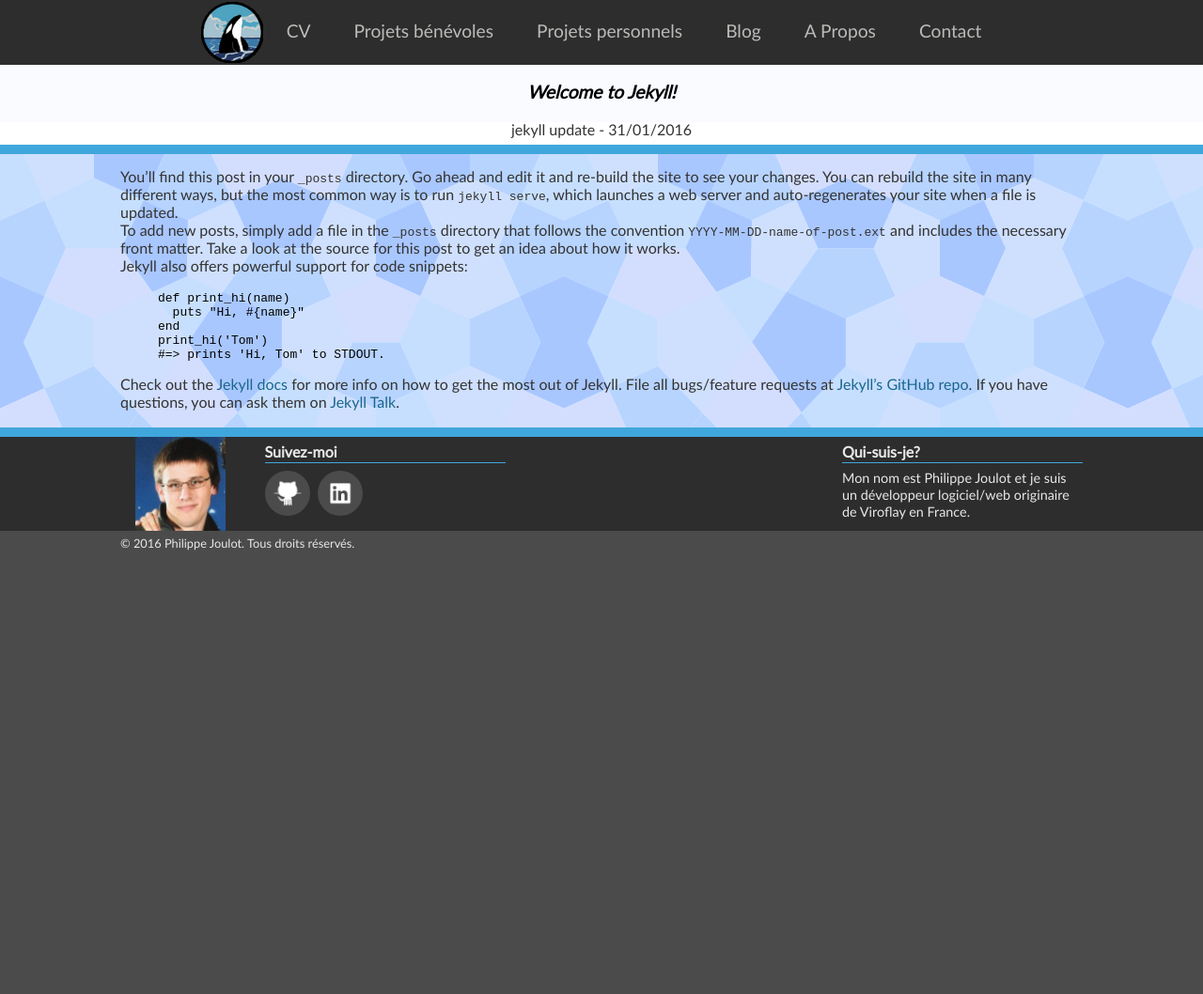
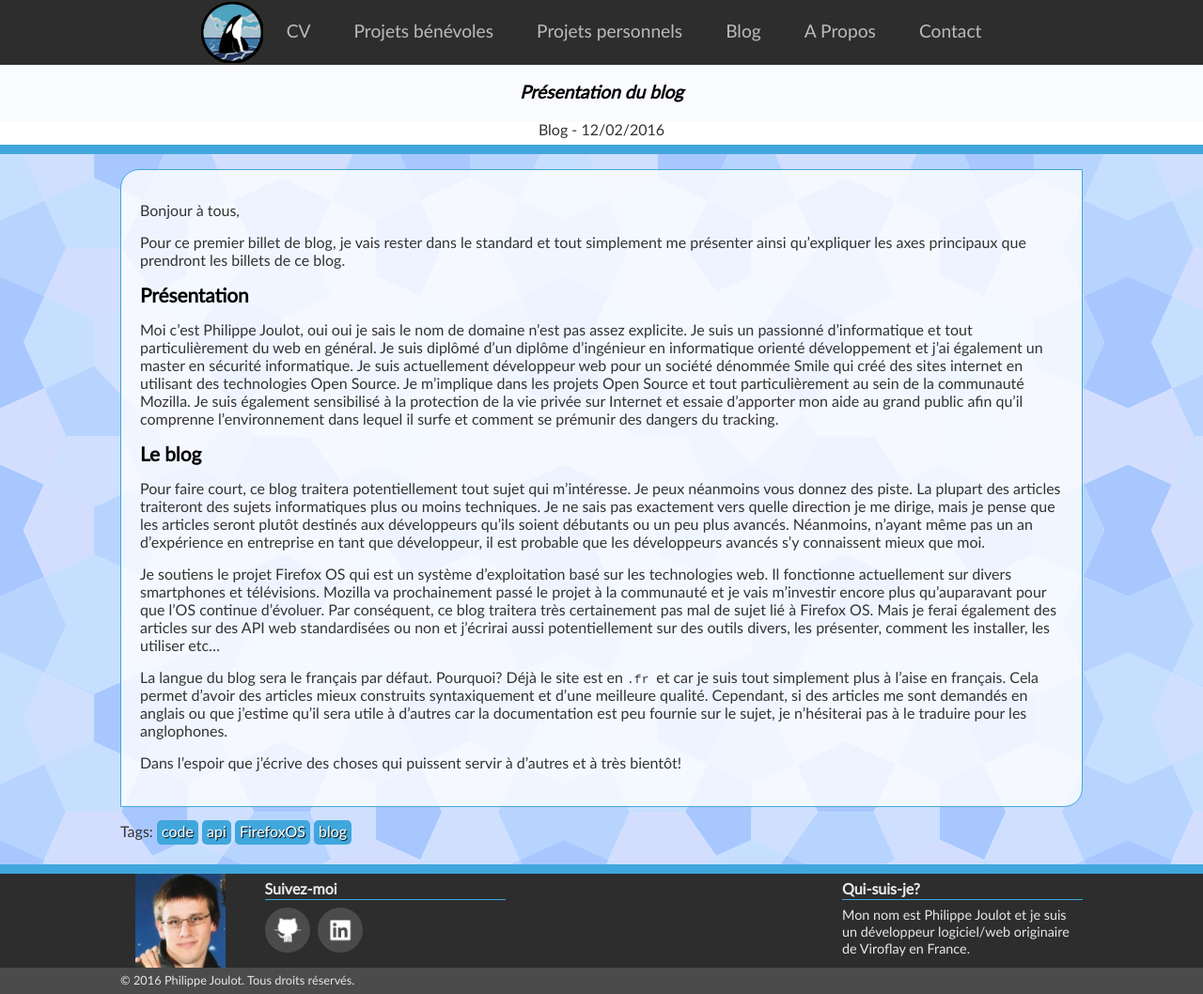
Before and after one commit to pjoulot/siteperso, a Jekyll site: the page built from _posts/2016-01-31-welcome-to-jekyll.markdown, in a window 1280 px wide. Shown: the whole page at 94% size. Built offline with Jekyll 4.4.1, drawn with Linux system fonts in a browser that asks for light colours; before the commit the page ends 900 px from its top, so only the background shows below that.

Commit message:
Finalize the website, just need some work on url rewriting

```diff
--- a/_config.yml
+++ b/_config.yml
@@ -20,6 +20,9 @@
 paginate_path: "/blog/page:num/"
 
 # Build settings
+permalink: none
 markdown: kramdown
+kramdown:
+  input: GFM
 sass:
-    style: compressed
+  style: compressed
--- a/_layouts/post.html
+++ b/_layouts/post.html
@@ -19,5 +19,11 @@
   <div class="post-content" itemprop="articleBody">
     {{ content }}
   </div>
+  <p>
+    Tags:
+    {% for tag in page.tags %}
+      <span class="post-tag">{{tag}}</span>
+    {% endfor %}
+  </p>
 </div>
 </article>
--- a/_posts/2016-01-31-welcome-to-jekyll.markdown
+++ b/_posts/2016-01-31-welcome-to-jekyll.markdown
@@ -1,25 +1,26 @@
 ---
 layout: post
-title:  "Welcome to Jekyll!"
-date:   2016-01-31 18:28:00 +0100
-categories: jekyll update
+title:  "Présentation du blog"
+date:   2016-02-12 20:00:00 +0100
+categories: Blog
+tags: code api FirefoxOS blog
+resume: "Premier billet pour faire une petite présentation de mon parcours et pour expliquer les buts et les sujets principaux que traitera le présent blog."
+icon: "/assets/images/philippejoulotlogo_300.png"
 ---
-You’ll find this post in your `_posts` directory. Go ahead and edit it and re-build the site to see your changes. You can rebuild the site in many different ways, but the most common way is to run `jekyll serve`, which launches a web server and auto-regenerates your site when a file is updated.
+Bonjour à tous,
 
-To add new posts, simply add a file in the `_posts` directory that follows the convention `YYYY-MM-DD-name-of-post.ext` and includes the necessary front matter. Take a look at the source for this post to get an idea about how it works.
+Pour ce premier billet de blog, je vais rester dans le standard et tout simplement me présenter ainsi qu'expliquer les axes principaux que prendront les billets de ce blog.
 
-Jekyll also offers powerful support for code snippets:
+<h2>Présentation</h2>
 
-{% highlight ruby %}
-def print_hi(name)
-  puts "Hi, #{name}"
-end
-print_hi('Tom')
-#=> prints 'Hi, Tom' to STDOUT.
-{% endhighlight %}
+Moi c'est Philippe Joulot, oui oui je sais le nom de domaine n'est pas assez explicite. Je suis un passionné d'informatique et tout particulièrement du web en général. Je suis diplômé d'un diplôme d'ingénieur en informatique orienté développement et j'ai également un master en sécurité informatique. Je suis actuellement développeur web pour un société dénommée Smile qui créé des sites internet en utilisant des technologies Open Source. Je m'implique dans les projets Open Source et tout particulièrement au sein de la communauté Mozilla. Je suis également sensibilisé à la protection de la vie privée sur Internet et essaie d'apporter mon aide au grand public afin qu'il comprenne l'environnement dans lequel il surfe et comment se prémunir des dangers du tracking.
 
-Check out the [Jekyll docs][jekyll-docs] for more info on how to get the most out of Jekyll. File all bugs/feature requests at [Jekyll’s GitHub repo][jekyll-gh]. If you have questions, you can ask them on [Jekyll Talk][jekyll-talk].
+<h2>Le blog</h2>
 
-[jekyll-docs]: http://jekyllrb.com/docs/home
-[jekyll-gh]:   https://github.com/jekyll/jekyll
-[jekyll-talk]: https://talk.jekyllrb.com/
+Pour faire court, ce blog traitera potentiellement tout sujet qui m'intéresse. Je peux néanmoins vous donnez des piste. La plupart des articles traiteront des sujets informatiques plus ou moins techniques. Je ne sais pas exactement vers quelle direction je me dirige, mais je pense que les articles seront plutôt destinés aux développeurs qu'ils soient débutants ou un peu plus avancés. Néanmoins, n'ayant même pas un an d'expérience en entreprise en tant que développeur, il est probable que les développeurs avancés s'y connaissent mieux que moi.
+
+Je soutiens le projet Firefox OS qui est un système d'exploitation basé sur les technologies web. Il fonctionne actuellement sur divers smartphones et télévisions. Mozilla va prochainement passé le projet à la communauté et je vais m'investir encore plus qu'auparavant pour que l'OS continue d'évoluer. Par conséquent, ce blog traitera très certainement pas mal de sujet lié à Firefox OS. Mais je ferai également des articles sur des API web standardisées ou non et j'écrirai aussi potentiellement sur des outils divers, les présenter, comment les installer, les utiliser etc...
+
+La langue du blog sera le français par défaut. Pourquoi? Déjà le site est en `.fr ` et car je suis tout simplement plus à l'aise en français. Cela permet d'avoir des articles mieux construits syntaxiquement et d'une meilleure qualité. Cependant, si des articles me sont demandés en anglais ou que j'estime qu'il sera utile à d'autres car la documentation est peu fournie sur le sujet, je n'hésiterai pas à le traduire pour les anglophones.
+
+Dans l'espoir que j'écrive des choses qui puissent servir à d'autres et à très bientôt!
--- a/css/main.scss
+++ b/css/main.scss
@@ -110,6 +110,7 @@
 	display: flex;
 	flex-direction: row;
 	flex-wrap: nowrap;
+	min-height: 55vh;
 }
 
 #dashContent.dashAccueil {
@@ -185,6 +186,7 @@
 	padding-left: 10%;
 	padding-top: 1em;
 	padding-bottom: 1em;
+	min-height: 50vh;
 }
 
 h2 {
@@ -322,7 +324,7 @@
 	float: right;
 }
 
-#dashContent .presentation p {
+#dashContent .presentation p, #dashContent .text-block p {
 	text-align: left;
 	font-weight: normal;
 	margin-top: 15px;
@@ -436,6 +438,10 @@
   padding: 10px;
 }
 
+.post-entry p {
+  margin-bottom: 10px;
+}
+
 .post-infos {
   float: right;
 }
@@ -457,6 +463,20 @@
   background-color: white;
   text-align: center;
 padding-bottom: 5px;
+}
+
+.post-content {
+  background-color: rgba(255,255,255,0.8);
+  border: 1px solid #40a7dc;
+  padding: 20px;
+  border-bottom-right-radius: 20px;
+  border-top-left-radius: 20px;
+  margin-bottom: 10px;
+}
+
+.post-content p {
+  margin-top: 15px;
+  margin-bottom: 15px;
 }
 
 body .contentBack .tableClass.tableCV tr td {
--- a/cv.html
+++ b/cv.html
@@ -120,6 +120,12 @@
 		Développement web - Drupal (PHP, Javascript, HTML, CSS)
 		</td>
 	</tr>
+	<tr>
+		<td>Septembre 2015 à maintenant</td>
+		<td>Ingénieur étude et développement chez Smile<br/>
+		Développement web - Drupal (PHP, Javascript, HTML, CSS)
+		</td>
+	</tr>
 </table>
 </div>
 
```
Also changed, not shown: blog/index.html (+7 -3 lines), contact.html (added, +16 -0 lines).
